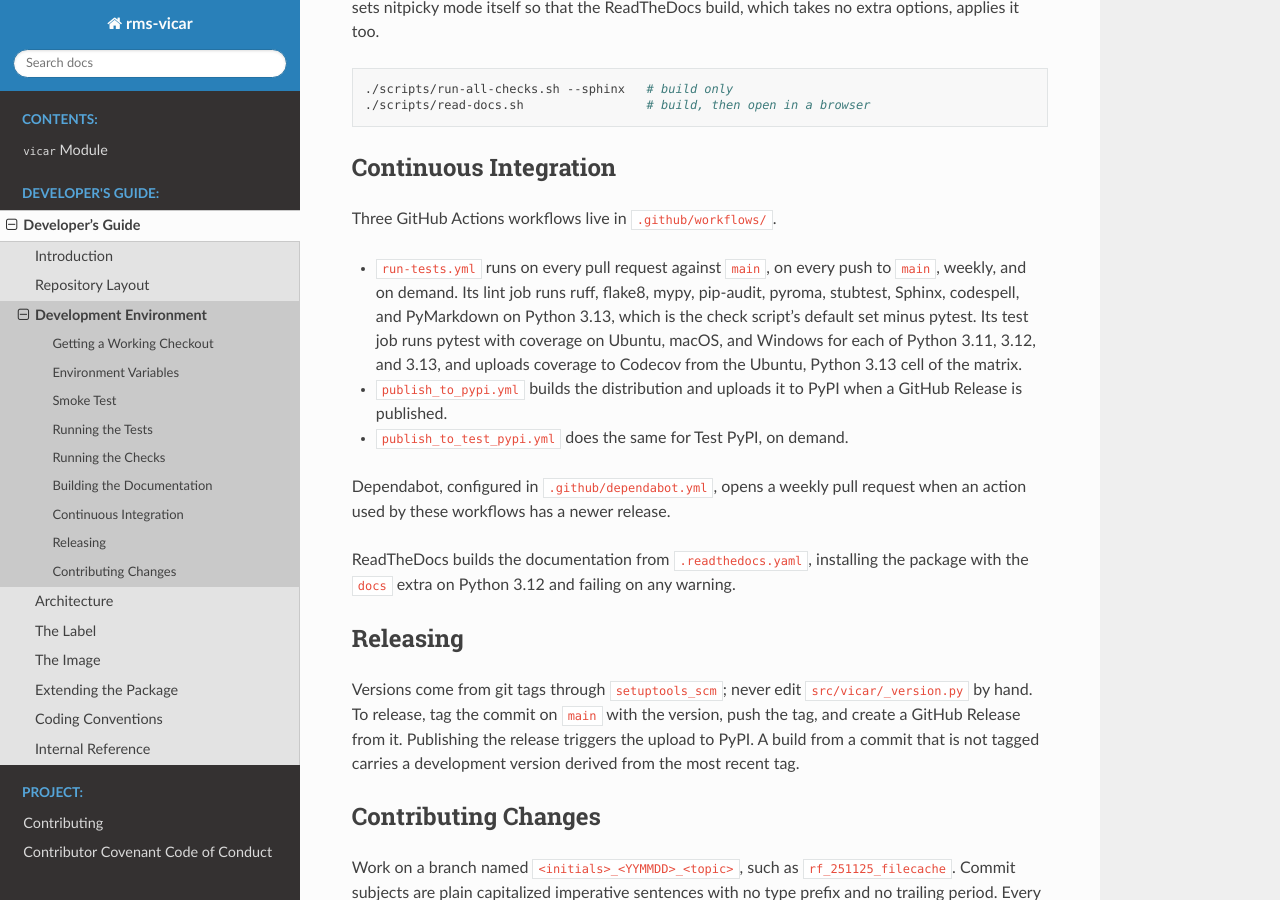
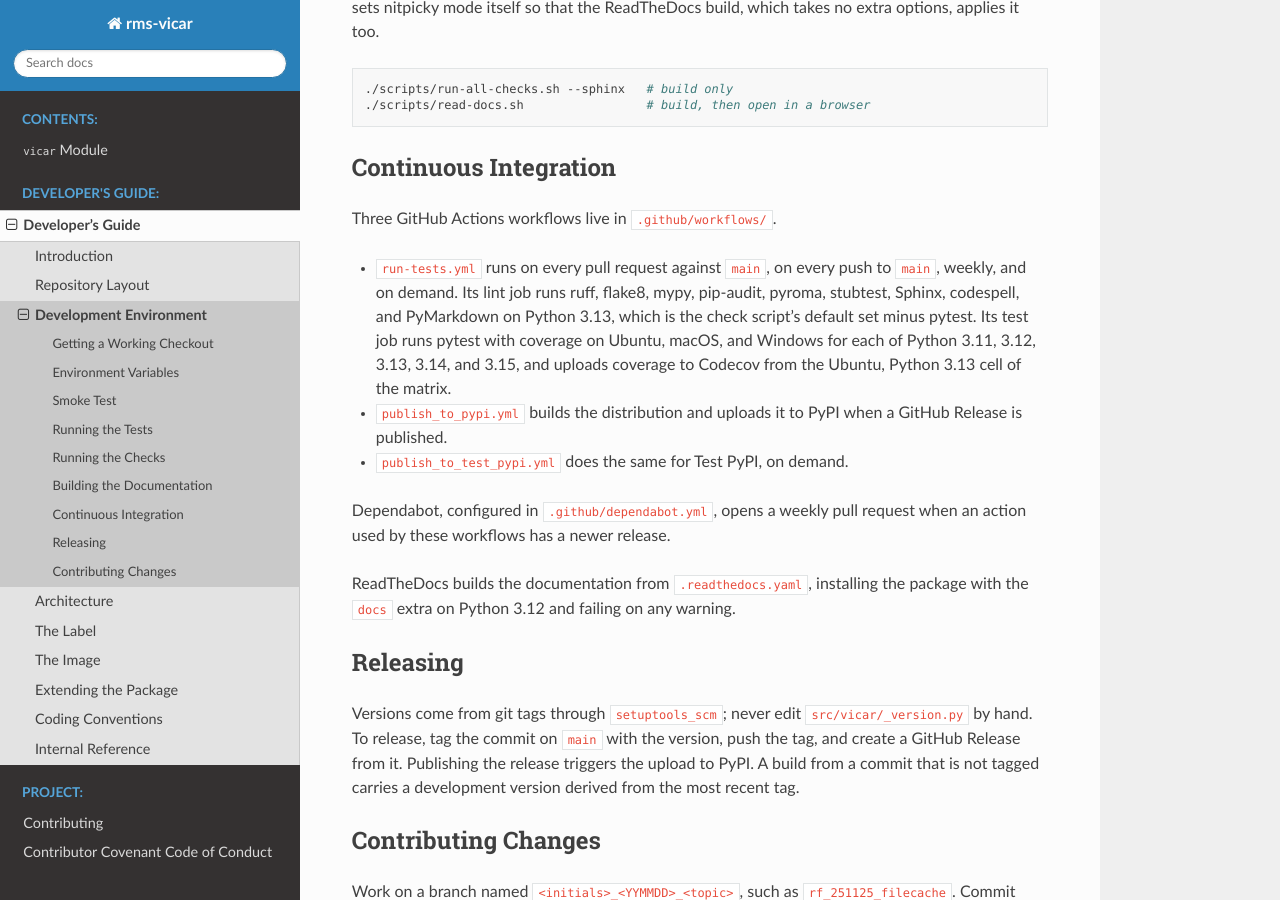
Before and after one commit to SETI/rms-vicar, a Sphinx documentation site: the page built from docs/dev_guide/dev_guide_environment.rst, in a window 1280 px wide and 900 px high, scrolled down 3085 px. Built offline with Sphinx 7.4.7 and the Read the Docs theme 3.1.0, drawn with Linux system fonts in a browser that asks for light colours.

Commit message:
Support Python 3.11 through 3.15 (#33)
Test Python 3.11, 3.12, 3.13, 3.14, and 3.15 in CI and declare the same
versions in pyproject.toml.


Claude-Session: https://claude.ai/code/session_017bYETKhpenDNeg2cXhqCpK

Co-authored-by: Claude Opus 5.5 <noreply@anthropic.com>

```diff
--- a/docs/dev_guide/dev_guide_environment.rst
+++ b/docs/dev_guide/dev_guide_environment.rst
@@ -196,8 +196,8 @@ Three GitHub Actions workflows live in ``.github/workflows/``.
   ``main``, weekly, and on demand. Its lint job runs ruff, flake8, mypy, pip-audit,
   pyroma, stubtest, Sphinx, codespell, and PyMarkdown on Python 3.13, which is the check
   script's default set minus pytest. Its test job runs pytest with coverage on Ubuntu,
-  macOS, and Windows for each of Python 3.11, 3.12, and 3.13, and uploads coverage to
-  Codecov from the Ubuntu, Python 3.13 cell of the matrix.
+  macOS, and Windows for each of Python 3.11, 3.12, 3.13, 3.14, and 3.15, and uploads
+  coverage to Codecov from the Ubuntu, Python 3.13 cell of the matrix.
 * ``publish_to_pypi.yml`` builds the distribution and uploads it to PyPI when a GitHub
   Release is published.
 * ``publish_to_test_pypi.yml`` does the same for Test PyPI, on demand.
--- a/pyproject.toml
+++ b/pyproject.toml
@@ -33,6 +33,8 @@ classifiers = [
   "Programming Language :: Python :: 3.11",
   "Programming Language :: Python :: 3.12",
   "Programming Language :: Python :: 3.13",
+  "Programming Language :: Python :: 3.14",
+  "Programming Language :: Python :: 3.15",
   "Operating System :: MacOS :: MacOS X",
   "Operating System :: POSIX :: Linux",
   "Operating System :: Microsoft :: Windows"
```
Also changed, not shown: 1 other file.
